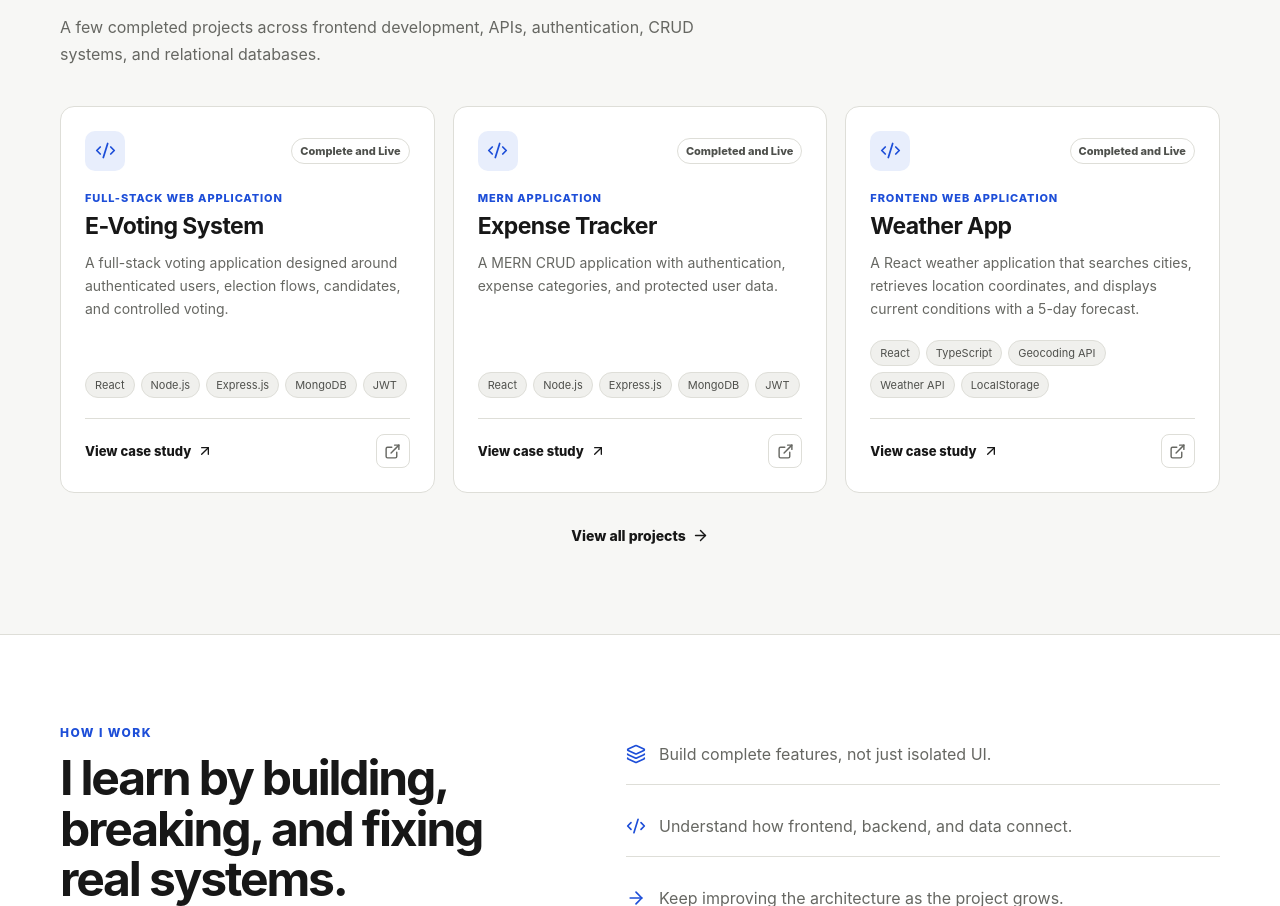
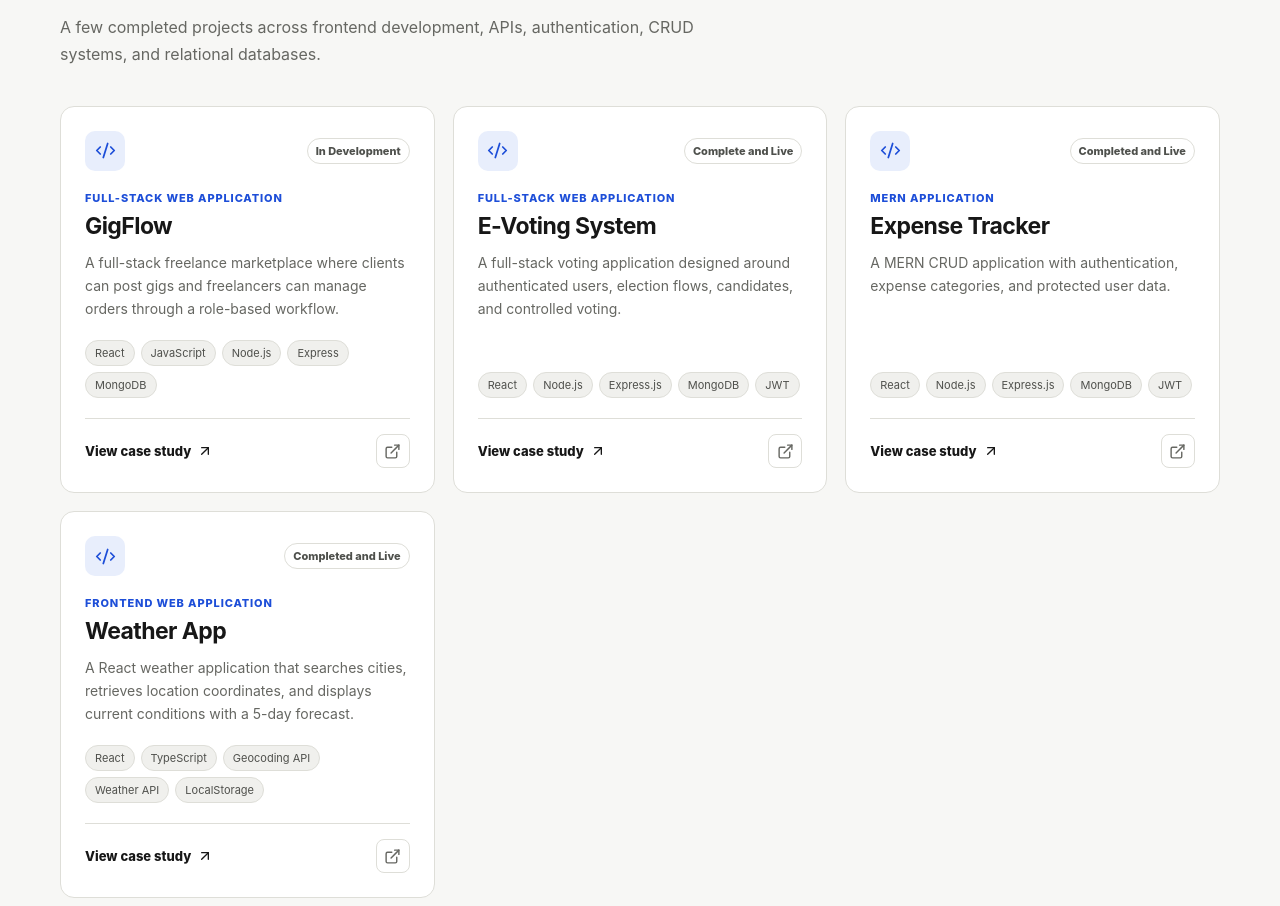
Before and after one commit to travisse00/Portfolio, a React (Vite) app: page / in a window 1280 px wide. Shown: the part 983-1889 px from the top of the page. Built offline with nearby package versions, Linux system fonts and the light colour scheme.

Commit message:
last change

```diff
--- a/src/data/projects.js
+++ b/src/data/projects.js
@@ -1,4 +1,55 @@
 export const projects = [
+  {
+  slug: "gigflow",
+  title: "GigFlow",
+  shortDescription:
+    "A full-stack freelance marketplace where clients can post gigs and freelancers can manage orders through a role-based workflow.",
+  description:
+    "GigFlow is a full-stack MERN application designed to connect clients with freelancers. It includes authentication, role-based access, gig management, order workflows, email notifications, and real-time updates using Socket.IO.",
+  type: "Full-Stack Web Application",
+  status: "In Development",
+  liveUrl: "https://gigflow-brown-alpha.vercel.app/",
+  repoUrl: "https://github.com/travisse00/GigFlow.git",
+  technologies: [
+    "React",
+    "JavaScript",
+    "Node.js",
+    "Express",
+    "MongoDB",
+    "Mongoose",
+    "Socket.IO",
+    "JWT",
+    "Nodemailer"
+  ],
+  features: [
+    "User registration and authentication",
+    "JWT-based authentication",
+    "Client and freelancer roles",
+    "Gig creation and management",
+    "Order creation and management",
+    "Order acceptance and rejection",
+    "Order completion workflow",
+    "Protected routes",
+    "Real-time order updates",
+    "Real-time user communication with Socket.IO",
+    "Email notifications",
+    "Persistent authentication state"
+  ],
+  implementation: [
+    "React handles the frontend interface and application state.",
+    "Node.js and Express power the REST API and backend business logic.",
+    "MongoDB and Mongoose handle users, gigs, and orders.",
+    "JWT is used for authentication and protected API routes.",
+    "Role-based access controls what clients and freelancers can do.",
+    "Socket.IO provides real-time updates for order events.",
+    "Nodemailer handles email notifications during the user workflow.",
+    "The application uses dedicated user rooms to deliver real-time events to the correct users."
+  ],
+  problem:
+    "Freelance platforms require more than simple CRUD operations. Users need different permissions, structured order workflows, authentication, notifications, and real-time updates between clients and freelancers.",
+  solution:
+    "Build a full-stack marketplace that separates client and freelancer workflows while combining REST APIs, JWT authentication, MongoDB, email notifications, and Socket.IO real-time communication into one application."
+},
   {
     slug: "e-voting",
     title: "E-Voting System",
@@ -40,7 +91,7 @@ export const projects = [
     type: "MERN Application",
     status: "Completed and Live",
     liveUrl: "https://expense-tracker-dcgo.vercel.app",
-    repoUrl: "",
+    repoUrl: "https://github.com/travisse00/Expense-Tracker.git",
     technologies: ["React", "Node.js", "Express.js", "MongoDB", "JWT", "bcrypt"],
     features: [
       "User registration and authentication",
```
Also changed, not shown: 1 other file (tests, documents, lock files or other folders).
